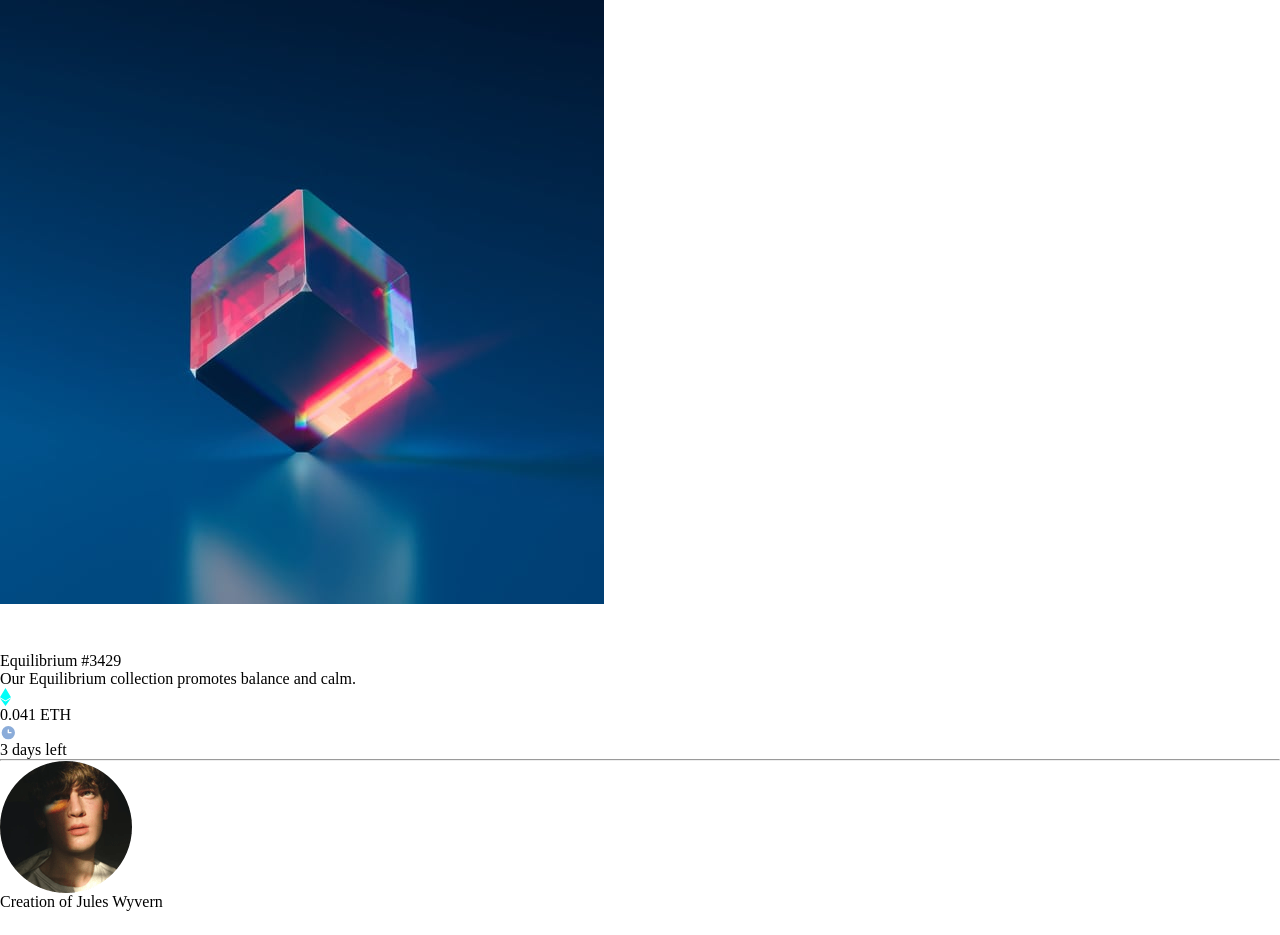
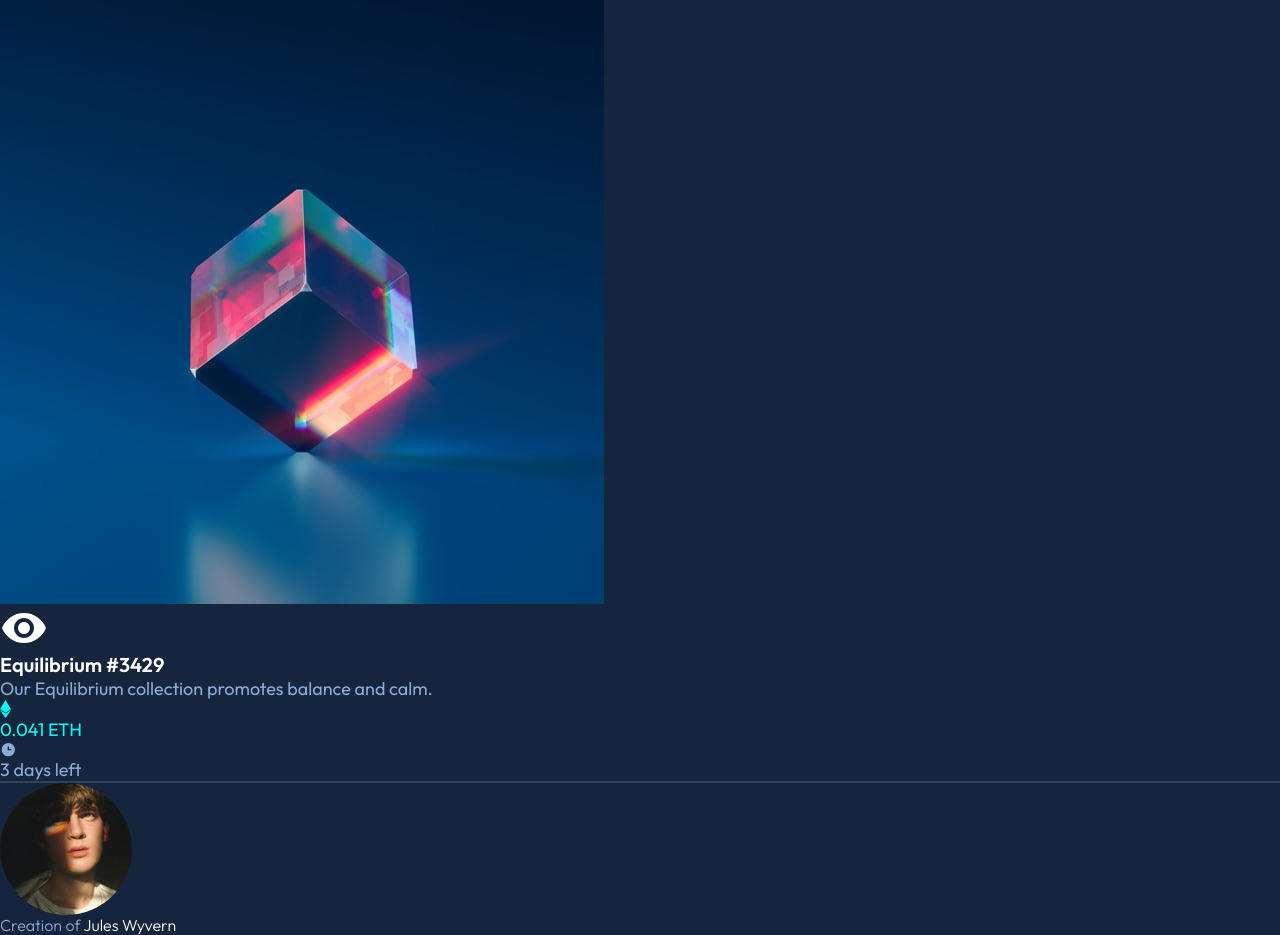
Before and after one commit to bilytskyi-andrii/nft-preview-card-component, a plain HTML site: page index.html in a window 1280 px wide. Before the commit the page ends 911 px from the top, so only its background shows below. Drawn offline with Linux system fonts and the light colour scheme.

Commit message:
feat: fonts and colors styles

```diff
--- a/style.css
+++ b/style.css
@@ -31,3 +31,38 @@ svg {
     display: block;
     max-width: 100%;
 }
+
+body {
+    font-family: var(--ff-regular);
+    font-size: var(--fs-regular);
+    color: var(--clr-primary-200);
+    font-weight: var(--fw-regular);
+    background: var(--clr-neutral-900);
+}
+
+.nft-component {
+    background: var(--clr-neutral-700);
+}
+
+h1.title {
+    color: var(--clr-neutral-100);
+    font-weight: var(--fw-bold);
+    font-size: 1.25rem;
+}
+
+.nft-section > span {
+    color: var(--clr-primary-400);
+}
+
+.creator-section {
+    font-size: 1rem;
+    font-weight: var(--fw-light);
+}
+
+.creator-section > span {
+    color: var(--clr-neutral-100);
+}
+
+hr {
+    border: 1px solid var(--clr-neutral-600);
+}
```
